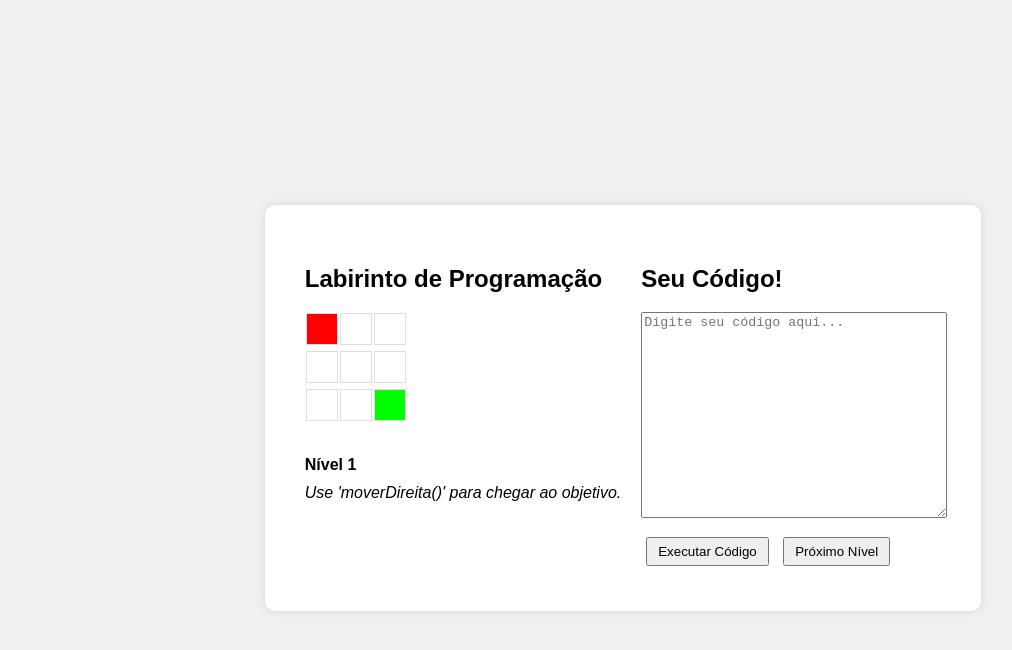
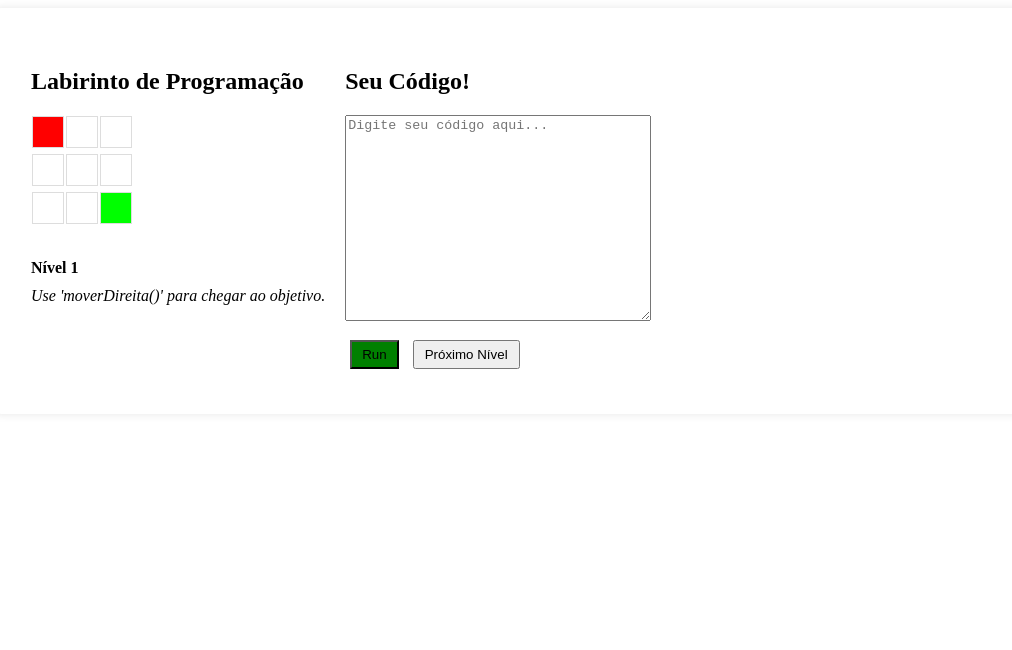
Before and after one commit to Carlosaugusto222/Educational-Programming-Game-for-All-Ages, a plain HTML site: page index.html in a window 1280 px wide. Shown: the whole page, without its empty margins (17-1029 px from the left). Drawn offline with Linux system fonts and the light colour scheme.

Commit message:
Atualizar o index.html

```diff
--- a/index.html
+++ b/index.html
@@ -5,7 +5,7 @@
     <meta name="viewport" content="width=device-width, initial-scale=1.0">
     <title>Aprendizagem de Lógica de Programação</title>
     <style>
-            body {
+            .body {
             font-family: Arial, sans-serif;
             display: flex;
             flex-direction: columm;
@@ -15,6 +15,9 @@
             width: auto;
             margin: 10;
             background-color: #f0f0f0;
+        }
+        .botao {
+            background-color: green;
         }
         .game-container {
             display: flex;
@@ -89,7 +92,7 @@
         <div class="code-editor">
             <h2>Seu Código!</h2>
             <textarea id="codigo" placeholder="Digite seu código aqui..."></textarea>
-            <button onclick="executarCodigo()">Executar Código</button>
+            <button onclick ="executarCodigo()"class="botao">Run</button>
             <button onclick="proximoNivel()">Próximo Nível</button>
         </div>
     </div>
```
